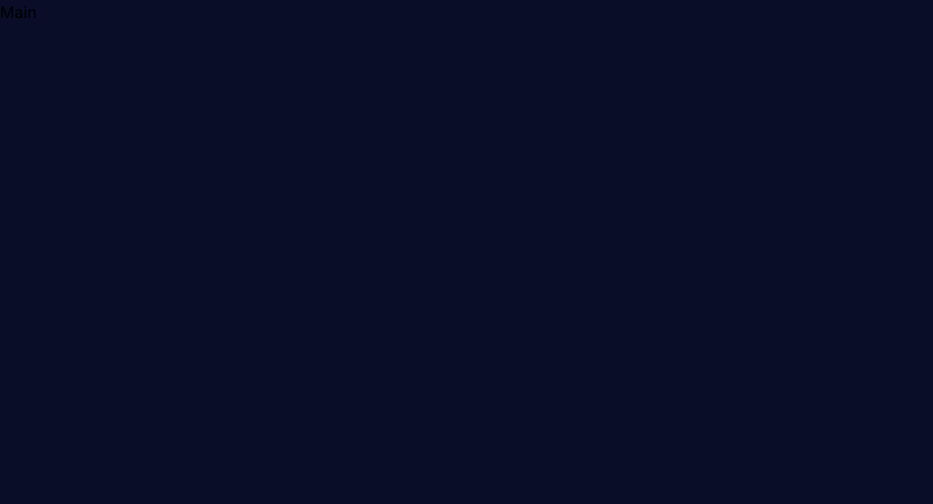
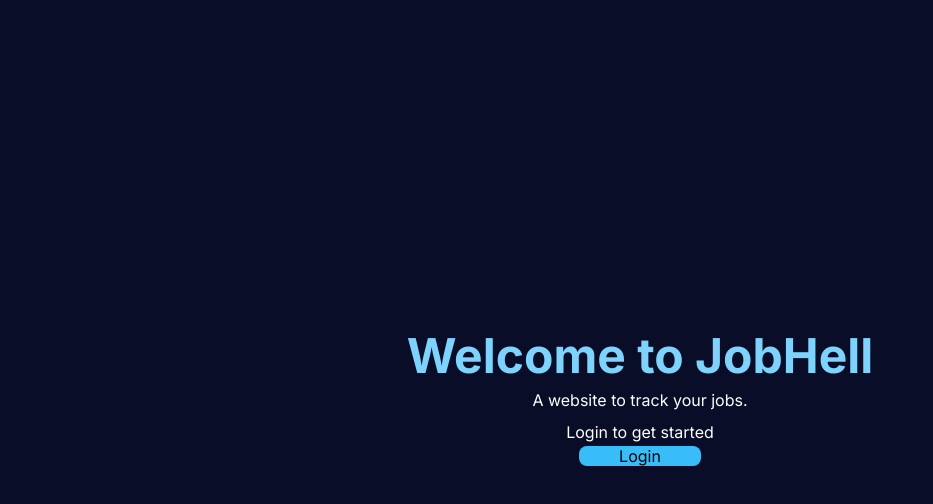
Before and after one commit to AkiraShougun/JobHell, a Next.js app: page / in a window 1280 px wide. Shown: the top 504 px of the page, without its empty margins (0-933 px from the left). Built offline with nearby package versions, Linux system fonts and the light colour scheme; no server answers.

Commit message:
homepage + addjob bug

```diff
--- a/app/(private)/jobs/page.tsx
+++ b/app/(private)/jobs/page.tsx
@@ -19,7 +19,7 @@ export default async function PrivatePage() {
   return (
     <div>
       <AddJob />
-      <pre>{datas.user.email}</pre>
+      <pre className="text-white">{datas.user.email}</pre>
       {jobs && jobs.length > 0 ? (
         <div className="grid gap-5 lg:grid-cols-5">
           {jobs.map((job) => (
--- a/app/components/addJob.tsx
+++ b/app/components/addJob.tsx
@@ -4,6 +4,10 @@ import { addJob } from "../actions/addJob";
 
 const AddJob = () => {
   const [openModal, setOpenModal] = useState(false);
+  async function handleSubmit(formData: any) {
+    await addJob(formData);
+    await setOpenModal(false);
+  }
   return (
     <>
       <button
@@ -32,7 +36,7 @@ const AddJob = () => {
             </span>
             <div className="inline-block align-bottom rounded-lg text-left overflow-hidden shadow-xl transform transition-all sm:my-8 sm:align-middle sm:max-w-lg sm:w-full">
               <form
-                action={addJob}
+                action={handleSubmit}
                 className=" bg-blue-950 px-4 pt-5 pb-4 sm:p-6 sm:pb-4 flex flex-col gap-2"
               >
                 <input
--- a/app/page.tsx
+++ b/app/page.tsx
@@ -1,5 +1,44 @@
-const Main = () => {
-  return <div>Main</div>;
-};
+"use server";
+import { redirect } from "next/navigation";
+import { createClient } from "@/utils/supabase/server";
+import Link from "next/link";
 
-export default Main;
+export default async function Main() {
+  const supabase = createClient();
+  const { data, error } = await supabase.auth.getUser();
+  if (!data.user) {
+    return (
+      <main className="flex items-center justify-center h-screen text-center">
+        <div>
+          <h1 className="text-5xl font-bold text-sky-300">
+            Welcome to JobHell
+          </h1>
+          <p className="text-white mt-2">A website to track your jobs.</p>
+          <p className="text-white mt-2">Login to get started</p>
+          <Link href="/login" className="bg-sky-400 rounded-lg px-10">
+            Login
+          </Link>
+        </div>
+      </main>
+    );
+  } else if (data.user) {
+    return (
+      <main className="flex items-center justify-center h-screen text-center">
+        <div>
+          <h1 className="text-5xl font-bold text-sky-300">
+            Welcome to JobHell
+          </h1>
+          <p className="text-white mt-2">A website to track your jobs.</p>
+          <p className="text-white mt-2">
+            You are logged in! Get started from there
+          </p>
+          <Link href="/jobs" className="bg-sky-400 rounded-lg px-10">
+            Dashboard
+          </Link>
+        </div>
+      </main>
+    );
+  } else {
+    redirect("/error");
+  }
+}
```
